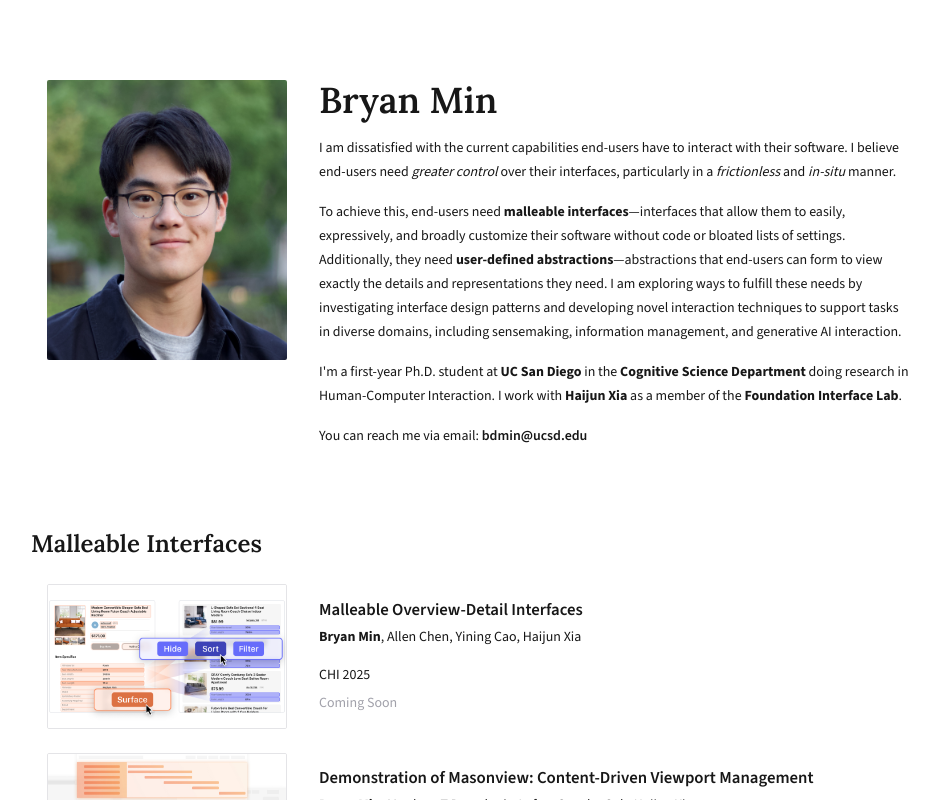
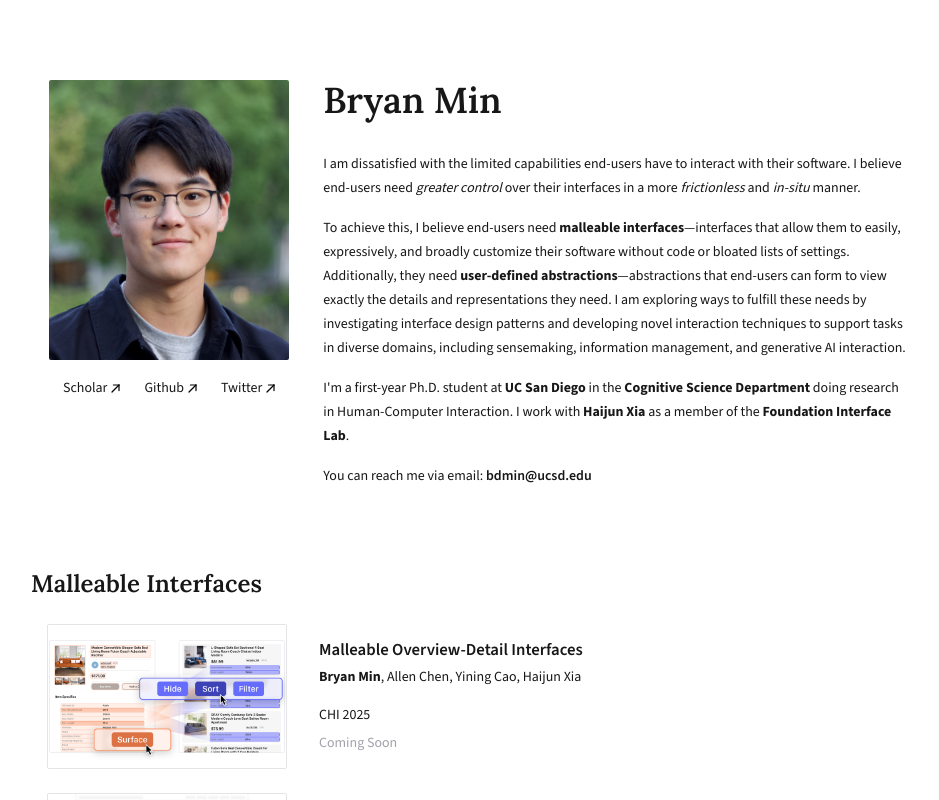
Before and after one commit to bdhmin/phd-portfolio, a Next.js app: page / in a window 1280 px wide. Shown: the top 800 px of the page, without its empty margins (161-1100 px from the left). Built offline with nearby package versions, Linux system fonts and the light colour scheme.

Commit message:
Updated content

```diff
--- a/next.config.mjs
+++ b/next.config.mjs
@@ -1,4 +1,13 @@
 /** @type {import('next').NextConfig} */
-const nextConfig = {};
+const nextConfig = {
+  webpack(config) {
+    config.module.rules.push({
+      test: /\.svg$/,
+      use: ['@svgr/webpack'],
+    });
+
+    return config;
+  },
+};
 
 export default nextConfig;
--- a/package.json
+++ b/package.json
@@ -11,7 +11,8 @@
   "dependencies": {
     "react": "^18",
     "react-dom": "^18",
-    "next": "14.2.13"
+    "next": "14.2.13",
+    "@svgr/webpack": "^8.1.0"
   },
   "devDependencies": {
     "typescript": "^5",
--- a/src/pages/about.tsx
+++ b/src/pages/about.tsx
@@ -1,5 +1,6 @@
 import { serif } from '@/app/fonts';
 import Tag from '@/components/tag';
+import Link from '@/assets/link.svg';
 
 export default function About() {
   return (
@@ -13,6 +14,32 @@ export default function About() {
               alt="A medium close-up portrait photo of Bryan Min"
             />
           </div>
+          <div className="w-fit flex flex-row gap-6 my-2 mx-4">
+            {[
+              {
+                name: 'Scholar',
+                link: 'https://scholar.google.com/citations?user=12yN6_gAAAAJ&hl=en',
+              },
+              {
+                name: 'Github',
+                link: 'https://github.com/bdhmin',
+              },
+              {
+                name: 'Twitter',
+                link: 'https://twitter.com/BryanDMin',
+              },
+            ].map((url) => (
+              <a
+                className="group flex flex-row items-center gap-[4px] hover:text-zinc-400 transition"
+                href={url.link}
+              >
+                {url.name}
+                <span className="opacity-100 group-hover:opacity-30 transition">
+                  <Link />
+                </span>
+              </a>
+            ))}
+          </div>
           {/* <p>bdmin@ucsd.edu</p> */}
         </div>
         <div className="w-full flex flex-col gap-4">
@@ -21,14 +48,15 @@ export default function About() {
               Bryan Min
             </h1>
           </div>
-          <div>
-            I am dissatisfied with the current capabilities end-users have to
+          <div className="mt-4">
+            I am dissatisfied with the limited capabilities end-users have to
             interact with their software. I believe end-users need{' '}
-            <i>greater control</i> over their interfaces, particularly in a{' '}
+            <i>greater control</i> over their interfaces in a more{' '}
             <i>frictionless</i> and <i>in-situ</i> manner.
           </div>
           <div>
-            To achieve this, end-users need <b>malleable interfaces</b>
+            To achieve this, I believe end-users need{' '}
+            <b>malleable interfaces</b>
             —interfaces that allow them to easily, expressively, and broadly
             customize their software without code or bloated lists of settings.
             Additionally, they need <b>user-defined abstractions</b>
--- a/src/pages/publications.tsx
+++ b/src/pages/publications.tsx
@@ -34,7 +34,7 @@ export default function Publications() {
       papers: papers.filter((paper) => paper.tags.includes('malleable')),
     },
     {
-      name: 'Human-AI Collaboration',
+      name: 'Human-AI Interaction',
       papers: papers.filter((paper) => paper.tags.includes('human-ai')),
     },
   ];
```
Also changed, not shown: src/assets/link.svg (added), 1 other file (tests, documents, lock files or other folders).
